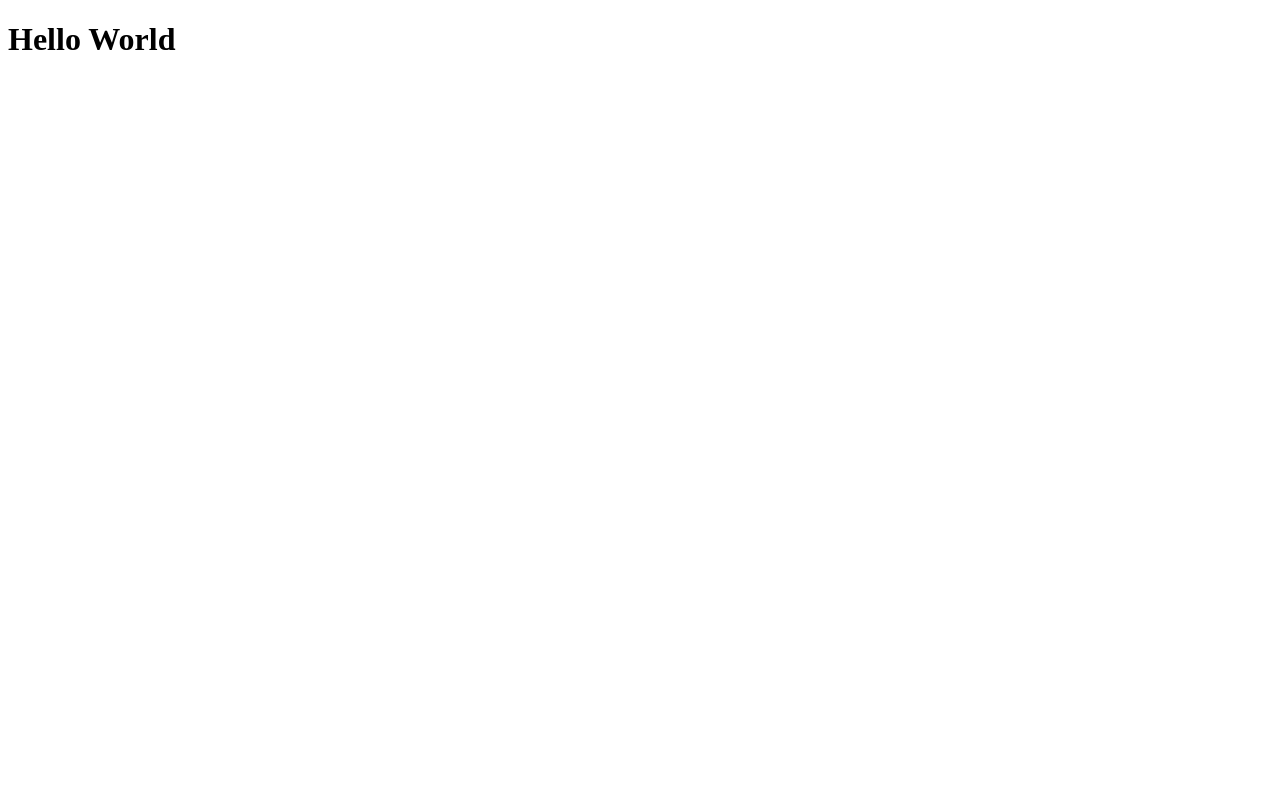
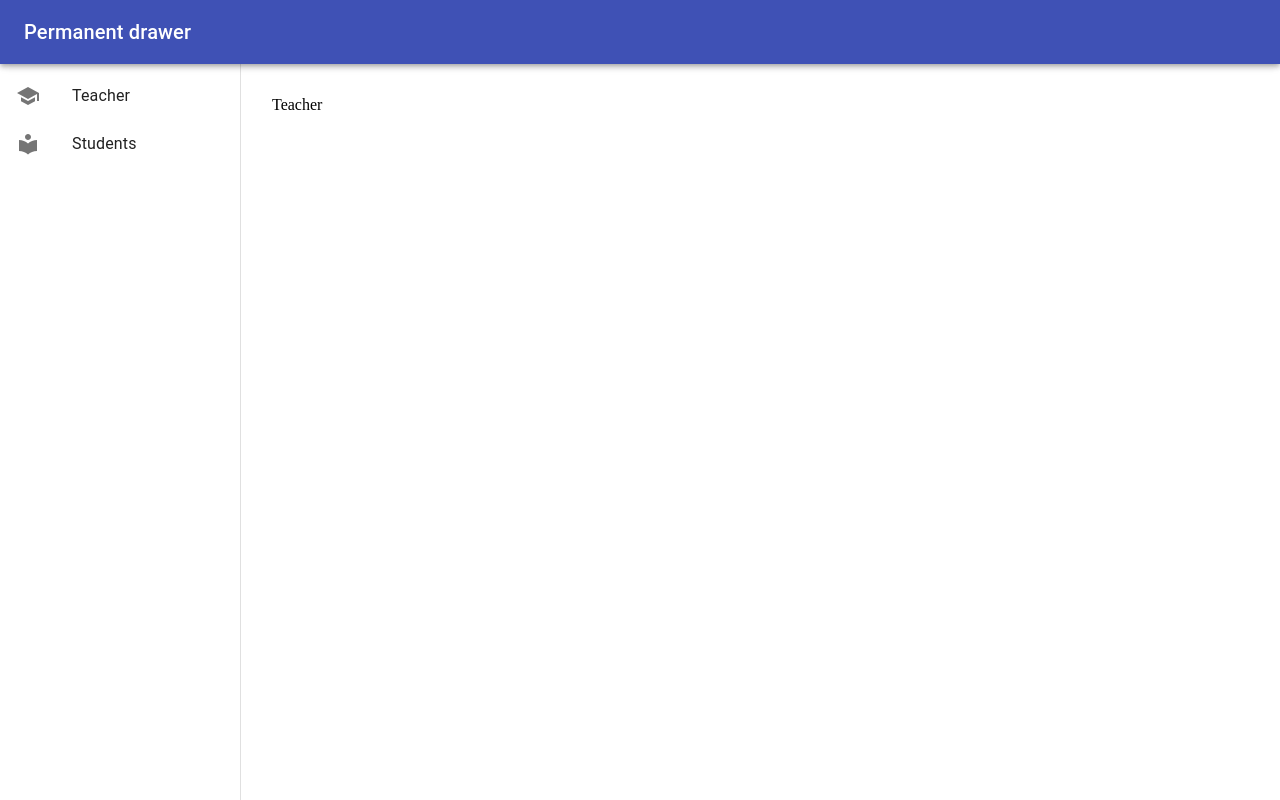
Before and after one commit to peri4n/openschool, a React app: page /teacher in a window 1280 px wide. Built offline with nearby package versions, Linux system fonts and the light colour scheme.

Commit message:
Start playing with the UI

```diff
--- a/package.json
+++ b/package.json
@@ -5,12 +5,16 @@
     "build:prod": "webpack b --env production"
   },
   "dependencies": {
+    "@material-ui/core": "^4.12.3",
+    "@material-ui/icons": "^4.11.2",
     "react": "^17.0.2",
-    "react-dom": "^17.0.2"
+    "react-dom": "^17.0.2",
+    "react-router-dom": "^5.3.0"
   },
   "devDependencies": {
     "@types/react": "^17.0.19",
     "@types/react-dom": "^17.0.9",
+    "@types/react-router-dom": "^5.1.9",
     "fork-ts-checker-webpack-plugin": "^6.3.3",
     "html-webpack-plugin": "^5.3.2",
     "ts-loader": "^9.2.5",
--- a/src/App.tsx
+++ b/src/App.tsx
@@ -1,7 +1,19 @@
-import * as React from 'react';
+import * as React from "react";
+import { Teacher } from "./Teacher"
+import { BrowserRouter as Router, Switch, Route, Redirect } from "react-router-dom"
+import { Students } from "./Students"
+import { Layout } from "./Layout"
 
 export const App = () => {
-  return (
-    <h1>Hello World</h1>
-  );
-};
+    return (
+        <Router>
+            <Layout>
+                <Switch>
+                    <Route exact path="/teacher"><Teacher /></Route>
+                    <Route exact path="/students"><Students /></Route>
+                    <Redirect to="/teacher" />
+                </Switch>
+            </Layout>
+        </Router>
+    )
+}
--- /dev/null
+++ b/src/Layout.tsx
@@ -0,0 +1,104 @@
+import * as React from "react";
+import {
+    AppBar, createStyles,
+    Drawer,
+    List,
+    ListItem,
+    ListItemIcon, ListItemText,
+    makeStyles, Theme,
+    Toolbar,
+    Typography
+} from "@material-ui/core"
+import { useHistory } from "react-router-dom"
+import { LocalLibrary, School } from "@material-ui/icons"
+
+const drawerWidth = 240;
+
+const useStyles = makeStyles((theme: Theme) => createStyles({
+    root: {
+        display: "flex",
+    },
+    appBar: {
+        zIndex: theme.zIndex.drawer + 1,
+    },
+    drawer: {
+        width: drawerWidth,
+        flexShrink: 0,
+    },
+    drawerPaper: {
+        width: drawerWidth,
+    },
+    drawerContainer: {
+        overflow: "auto",
+    },
+    content: {
+        flexGrow: 1,
+        padding: theme.spacing(3),
+    },
+}));
+
+type LayoutProps = {
+    children?: React.ReactNode
+}
+
+export const Layout = ({ children }: LayoutProps) => {
+
+    const classes = useStyles()
+
+    const history = useHistory()
+
+    const links = [
+        {
+            text: "Teacher",
+            icon: <School />,
+            path: "teacher"
+        },
+        {
+            text: "Students",
+            icon: <LocalLibrary />,
+            path: "students"
+        },
+    ]
+
+    return (
+        <div className={ classes.root }>
+            { /* Top Navigation */ }
+            <AppBar position="fixed" className={ classes.appBar }>
+                <Toolbar>
+                    <Typography variant="h6" noWrap>
+                        Permanent drawer
+                    </Typography>
+                </Toolbar>
+            </AppBar>
+            { /* Side Drawer */ }
+            <Drawer
+                className={ classes.drawer }
+                variant="permanent"
+                classes={ {
+                    paper: classes.drawerPaper,
+                } }
+            >
+                <Toolbar />
+                { /* List / Links */ }
+                <div className={ classes.drawerContainer }>
+                    <List>
+                        { links.map((link) => (
+                            <ListItem
+                                button
+                                key={ link.text }
+                                onClick={ () => history.push(link.path) }
+                            >
+                                <ListItemIcon>{ link.icon }</ListItemIcon>
+                                <ListItemText primary={ link.text } />
+                            </ListItem>
+                        )) }
+                    </List>
+                </div>
+            </Drawer>
+            <main className={ classes.content }>
+                <Toolbar />
+                { children }
+            </main>
+        </div>
+    );
+};
--- /dev/null
+++ b/src/Students.tsx
@@ -0,0 +1,7 @@
+import * as React from 'react';
+
+export const Students = () => {
+    return (
+        <div>Students</div>
+    )
+}
--- /dev/null
+++ b/src/Teacher.tsx
@@ -0,0 +1,7 @@
+import * as React from 'react';
+
+export const Teacher = () => {
+    return (
+        <div>Teacher</div>
+    )
+}
--- a/src/index.tsx
+++ b/src/index.tsx
@@ -2,4 +2,4 @@ import * as React from 'react';
 import * as ReactDOM from 'react-dom';
 import { App } from './App';
 
-ReactDOM.render(<App />, document.getElementById('root'));
+ReactDOM.render(<App/>, document.getElementById('root'));
--- a/webpack.config.js
+++ b/webpack.config.js
@@ -8,7 +8,7 @@ module.exports = ({ production: isProd }) => {
   return ({
     mode: isProd ? 'production' : 'development',
 
-    devtool: "cheap-module-eval-source-map",
+    devtool: "cheap-module-source-map",
 
     entry: SRC,
 
```
Also changed, not shown: 1 other file (tests, documents, lock files or other folders).
